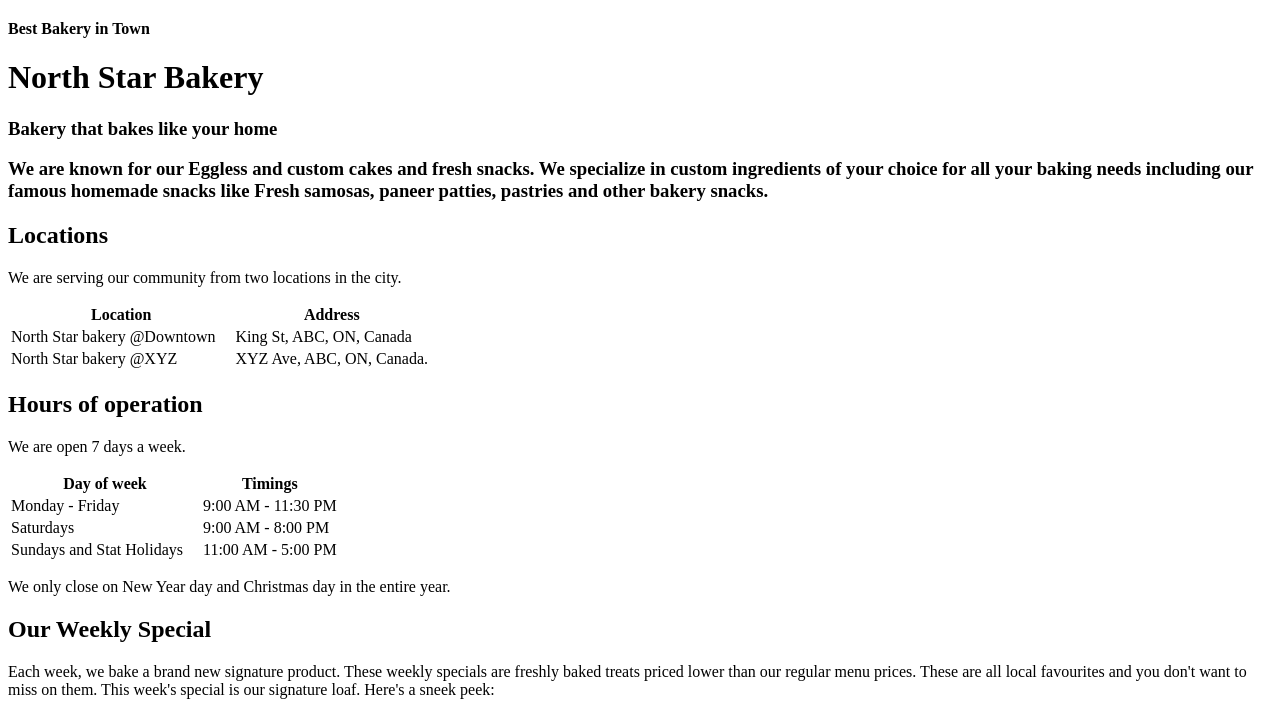
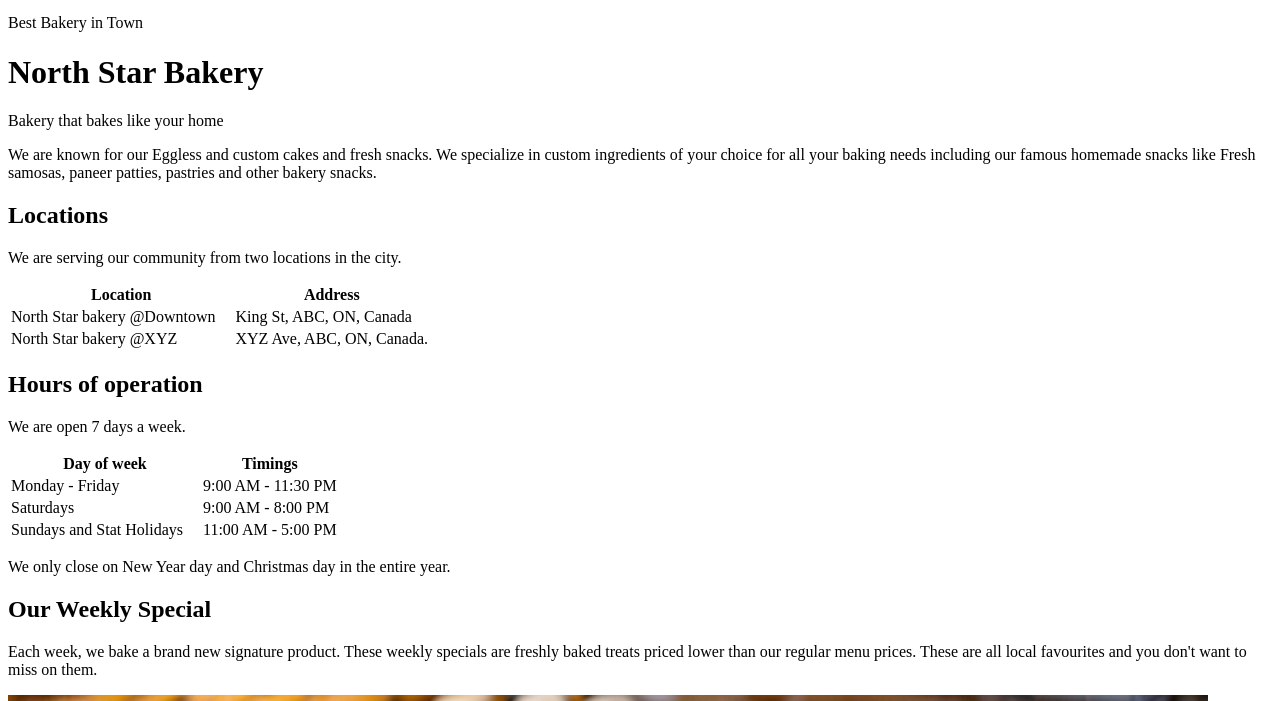
Before and after one commit to abhishekchohan/intro-to-web-dev, a plain HTML site: page index.html in a window 1280 px wide. Shown: the part 99-800 px from the top of the page. Drawn offline with Linux system fonts and the light colour scheme.

Commit message:
updated header heirarchy and other minor copy updates

```diff
--- a/index.html
+++ b/index.html
@@ -22,16 +22,16 @@
     </header>
     <main>
       <!-- Welcome message -->
-      <h4>Best Bakery in Town</h4>
+      <p>Best Bakery in Town</p>
       <h1>North Star Bakery</h1>
-      <h3>Bakery that bakes like your home</h3>
+      <p>Bakery that bakes like your home</p>
       <!-- Summary -->
-      <h3>
+      <p>
         We are known for our Eggless and custom cakes and fresh snacks. We
         specialize in custom ingredients of your choice for all your baking
         needs including our famous homemade snacks like Fresh samosas, paneer
         patties, pastries and other bakery snacks.
-      </h3>
+      </p>
       <!-- Location -->
       <h2>Locations</h2>
       <p>We are serving our community from two locations in the city.</p>
@@ -76,8 +76,7 @@
       <p>
         Each week, we bake a brand new signature product. These weekly specials
         are freshly baked treats priced lower than our regular menu prices.
-        These are all local favourites and you don't want to miss on them. This
-        week's special is our signature loaf. Here's a sneek peek:
+        These are all local favourites and you don't want to miss on them.
       </p>
       <picture>
         <source
```
Also changed, not shown: pages/about.html (+2 -2 lines), pages/products.html (+2 -2 lines).
